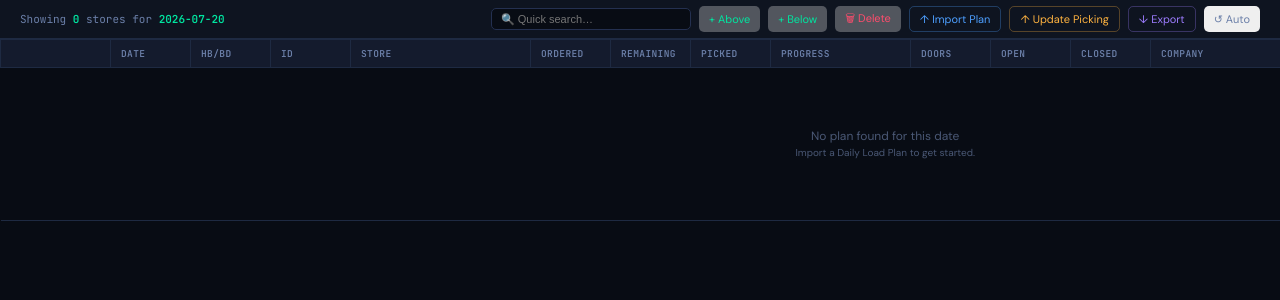
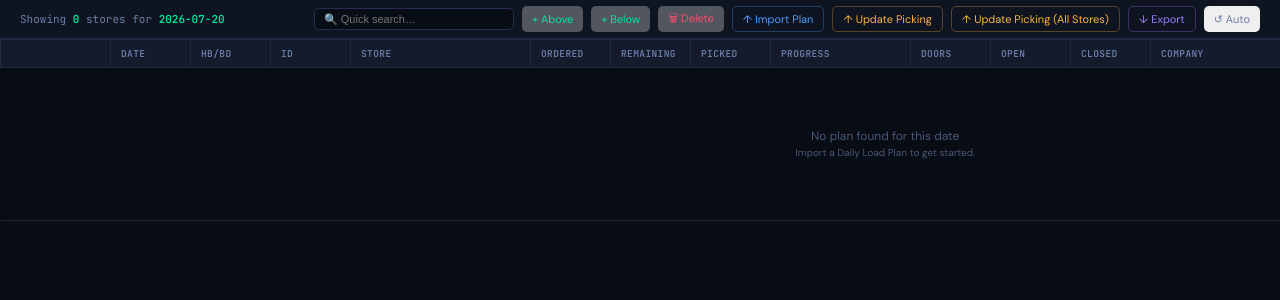
Before and after one commit to bueno-it/yardmaster, a Django app: page /daily/ in a window 1280 px wide. Shown: the part 104-404 px from the top of the page. Run offline with Django 4.2, Linux system fonts and the light colour scheme; the visitor is signed in with stand-in values (Sample User, id 1); data that the repository does not hold is empty; parts of the project's set-up code (start-up, migrations or seed data) failed here and were passed over.

Commit message:
Add modal for updating picking data for all stores
Added a modal for updating picking data for all stores, including file upload functionality and updated button for the new feature.

```diff
--- a/templates/dailyplan/plan_list.html
+++ b/templates/dailyplan/plan_list.html
@@ -248,6 +248,7 @@ body.light tr.row-complete td *  { color: #1c4a2c !important; }
   <button class="tbar-btn" id="btn-delete-row" onclick="deleteSelectedRow()" disabled style="border-color:rgba(255,77,109,0.3);color:var(--danger);">🗑 Delete</button>
   <button class="tbar-btn tbar-btn-import" onclick="openModal('plan')">↑ Import Plan</button>
   <button class="tbar-btn tbar-btn-picking" onclick="openModal('picking')">↑ Update Picking</button>
+  <button class="tbar-btn tbar-btn-picking" onclick="openModal('picking2')">↑ Update Picking (All Stores)</button>
   {% endif %}
   <button class="tbar-btn tbar-btn-export" onclick="exportPlan()">↓ Export</button>
   <div id="refresh-wrap" style="position:relative;">
@@ -427,6 +428,23 @@ body.light tr.row-complete td *  { color: #1c4a2c !important; }
     <div class="modal-footer">
       <button class="mbtn mbtn-ghost" onclick="closeModal('picking')">Cancel</button>
       <button class="mbtn mbtn-warn" id="btn-do-picking" onclick="doImport('picking')" disabled>Update Numbers</button>
+    </div>
+  </div>
+</div>
+
+<!-- UPDATE PICKING (ALL STORES) MODAL -->
+<div class="modal-backdrop" id="modal-picking2">
+  <div class="modal">
+    <h3>↑ Update Picking (All Stores)</h3>
+    <p>Upload the <strong>Plan report</strong> CSV (Customer Name, Customer No, Delivery Date, Order Total, Picked Total). Covers all stores, not just open ones — matched by date, not the date filter above.</p>
+    <div class="drop-zone" id="dz-picking2" onclick="document.getElementById('fi-picking2').click()">
+      <input type="file" id="fi-picking2" accept=".csv" onchange="handleFile('picking2', this.files[0])">
+      <div id="dz-picking2-label">📂 &nbsp;Click or drag CSV here</div>
+    </div>
+    <div class="import-result" id="res-picking2"></div>
+    <div class="modal-footer">
+      <button class="mbtn mbtn-ghost" onclick="closeModal('picking2')">Cancel</button>
+      <button class="mbtn mbtn-warn" id="btn-do-picking2" onclick="doImport('picking2')" disabled>Update Numbers</button>
     </div>
   </div>
 </div>
@@ -664,7 +682,7 @@ function handleFile(type, file) {
   document.getElementById(`btn-do-${type}`).disabled = false;
 }
 
-['plan','picking'].forEach(type => {
+['plan','picking','picking2'].forEach(type => {
   const dz = document.getElementById(`dz-${type}`);
   if (!dz) return;
   dz.addEventListener('dragover', e => { e.preventDefault(); dz.style.borderColor = 'var(--accent)'; });
@@ -682,7 +700,7 @@ async function doImport(type) {
   fd.append('file', file);
   fd.append('date', document.getElementById('f-date').value || DATE_FILTER);
 
-  const url  = type === 'plan' ? '/daily/api/import-plan/' : '/daily/api/import-picking/';
+  const url  = '/daily/api/import-' + type + '/';
   const res  = await fetch(url, { method:'POST', headers:{'X-CSRFToken': CSRF}, body: fd });
   const data = await res.json();
   const el   = document.getElementById(`res-${type}`);
@@ -697,7 +715,13 @@ async function doImport(type) {
       }
       el.innerHTML = msg;
     }
-    else el.textContent = `✅ ${data.updated} stores updated. ${data.not_found} not found in plan.`;
+    else {
+      let msg = `✅ ${data.updated} stores updated. ${data.not_found} not found in plan.`;
+      if (typeof data.skipped === 'number') {
+        msg += ` ${data.skipped} rows skipped (footer/invalid rows).`;
+      }
+      el.textContent = msg;
+    }
     btn.textContent = 'Done — reload';
     btn.disabled = false;
     btn.onclick = () => location.reload();
```
